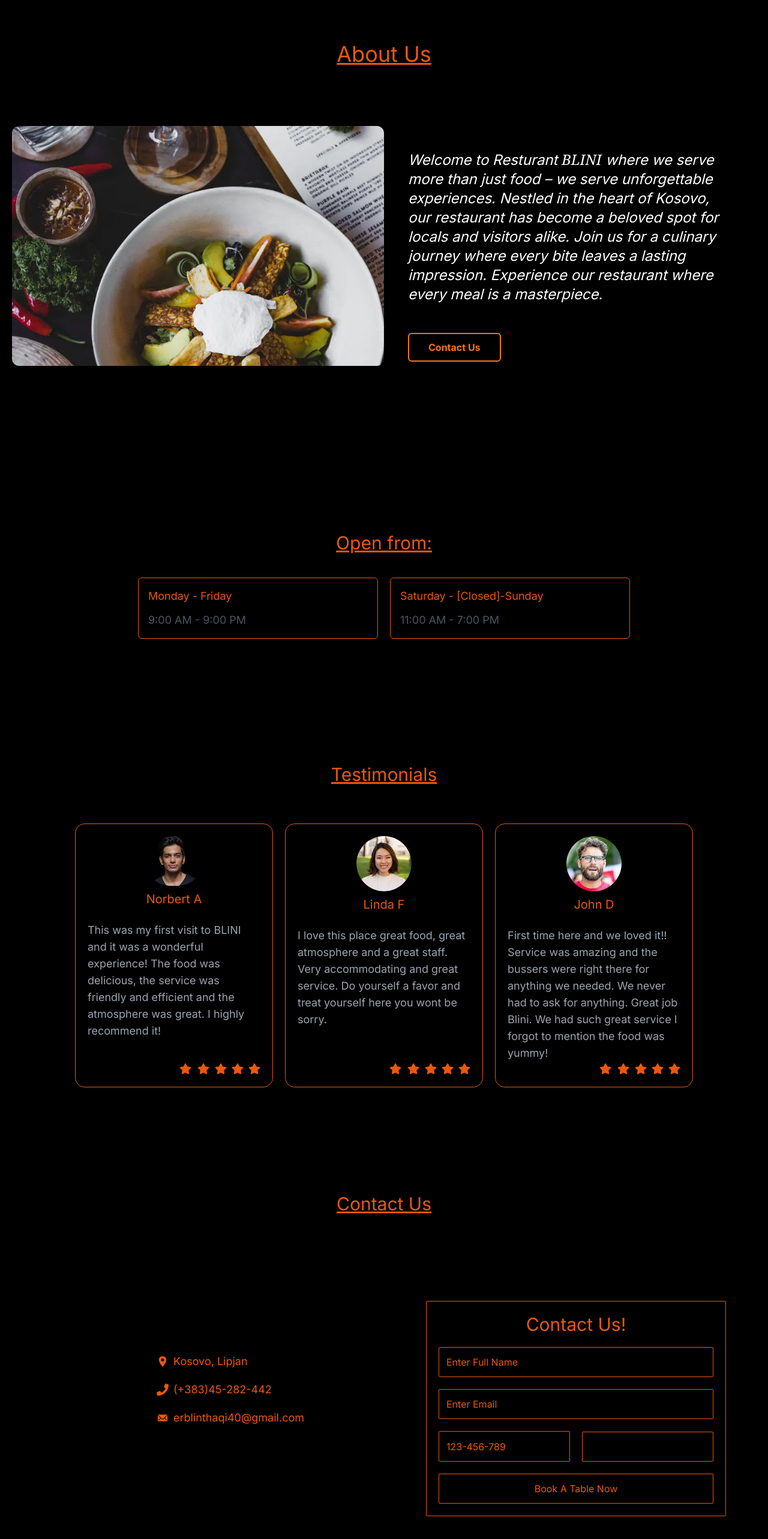
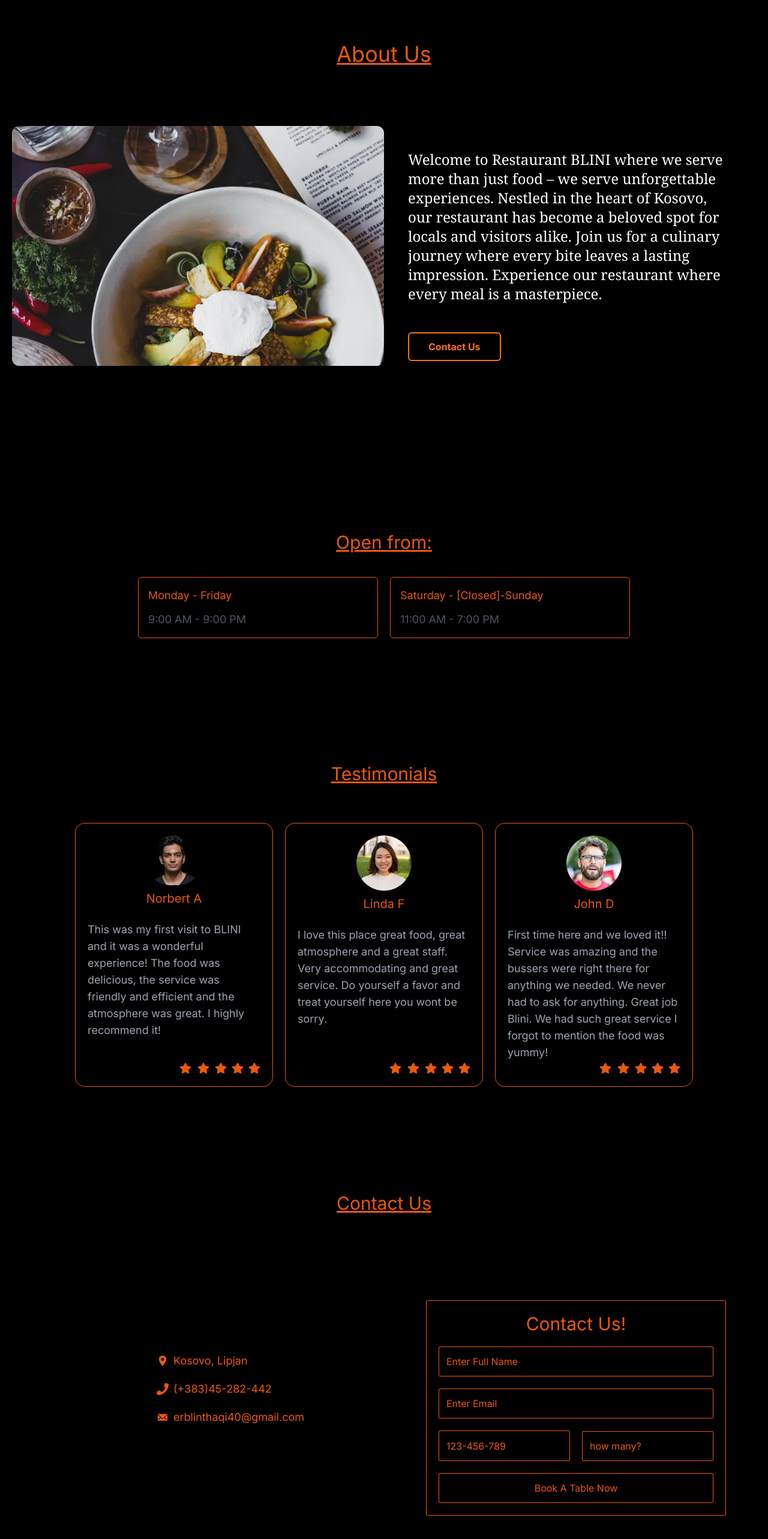
Before and after one commit to XtremeThaqi/Restaurant-App, a Next.js app: page / in a window 1280 px wide. Shown: the part 2614-5180 px from the top of the page at 60% size. Built offline with nearby package versions, Linux system fonts and the light colour scheme.

Commit message:
fixed some responsive etc

```diff
--- a/src/app/components/About.jsx
+++ b/src/app/components/About.jsx
@@ -21,8 +21,8 @@
           transition={{ duration: 1, delay: 0.2 }}
           className="grid grid-cols-2 mt-20 p-5 max-lg:grid-cols-1">
           <Image src={aboutImg} alt="about-img" className="h-[400px] w-full object-cover rounded-xl" />
-          <div className="p-10 flex flex-col items-start gap-2 max-md:p-5">
-            <p className="text-2xl italic text-white max-sm:text-[20px]">Welcome to Resturant <span className="font-serif">BLINI</span> where we serve more than just food – we serve unforgettable experiences. Nestled in the heart of Kosovo, our restaurant has become a beloved spot for locals and visitors alike. Join us for a culinary journey where every bite leaves a lasting impression. Experience our restaurant where every meal is a masterpiece.</p>
+          <div className="p-10 flex flex-col items-start gap-2 max-lg:p-5">
+            <p className="text-2xl text-white font-serif font-medium max-sm:text-[20px]">Welcome to Restaurant <span className="font-serif">BLINI</span> where we serve more than just food – we serve unforgettable experiences. Nestled in the heart of Kosovo, our restaurant has become a beloved spot for locals and visitors alike. Join us for a culinary journey where every bite leaves a lasting impression. Experience our restaurant where every meal is a masterpiece.</p>
             <a href="#contact" className="mt-10 border-2 border-orange-500 text-orange-500 hover:bg-orange-500 hover:text-white font-bold py-[10px] px-8 rounded-md transition-all duration-100 ease-linear max-sm:text-[14px]">Contact Us</a>
           </div>
         </motion.div>
--- a/src/app/components/Contact.jsx
+++ b/src/app/components/Contact.jsx
@@ -42,18 +42,34 @@
                  whileInView={{ opacity: 1, x: 0 }}
                  transition={{ duration: 1, delay: 0.2 }}
                  className="p-5 w-[500px] max-sm:w-[350px] border border-orange-600 rounded-sm mt-16 max-[]:">
-                    <div className="flex justify-center items-center">
+                    <motion.div
+                     initial={{ opacity: 0, x: -50 }}
+                     whileInView={{ opacity: 1, x: 0 }}
+                     transition={{ duration: 1, delay: 0.2 }}
+                    className="flex justify-center items-center">
                         <h2 className="text-orange-600 text-3xl">Contact Us!</h2>
-                    </div>
-                    <div className="mt-5 flex flex-col gap-5">
+                    </motion.div>
+                    <motion.div
+                     initial={{ opacity: 0, x: -50 }}
+                     whileInView={{ opacity: 1, x: 0 }}
+                     transition={{ duration: 1, delay: 0.2 }}
+                     className="mt-5 flex flex-col gap-5">
                         <input type="text" id="text" placeholder="Enter Full Name" className="p-3 bg-transparent outline-none text-orange-600 rounded-sm border border-orange-600 focus:border-2 placeholder:text-orange-600" required/>
                         <input type="email" inputMode="email" id="email" placeholder="Enter Email" className="p-3 bg-transparent outline-none text-orange-600 rounded-sm border border-orange-600 focus:border-2 placeholder:text-orange-600" required/>
-                    </div>
-                    <div className="grid grid-cols-2 mt-5 gap-5">
+                    </motion.div>
+                    <motion.div
+                     initial={{ opacity: 0, x: -50 }}
+                     whileInView={{ opacity: 1, x: 0 }}
+                     transition={{ duration: 1, delay: 0.2 }}
+                     className="grid grid-cols-2 mt-5 gap-5">
                         <input type="tel" inputMode="tel" placeholder="123-456-789" className="p-3 bg-transparent outline-none text-orange-600 rounded-sm border border-orange-600 focus:border-2 placeholder:text-orange-600" required/>
-                        <input type="text" inputMode="numeric" className="mt-[1px] bg-transparent border border-orange-600 text-orange-600 outline-none p-3 placeholder:text-orange-600 overflow-hidden resize-none rounded-sm focus:border-2" />
-                    </div>
-                    <button className="w-full p-3 text-orange-600 bg-transparent border rounded-sm border-orange-600 mt-5">Book A Table Now</button>
+                        <input type="text" inputMode="numeric" placeholder="how many?" className="mt-[1px] bg-transparent border border-orange-600 text-orange-600 outline-none p-3 placeholder:text-orange-600 overflow-hidden resize-none rounded-sm focus:border-2" />
+                    </motion.div>
+                    <motion.button
+                     initial={{ opacity: 0, x: -50 }}
+                     whileInView={{ opacity: 1, x: 0 }}
+                     transition={{ duration: 1, delay: 0.2 }}
+                     className="w-full p-3 text-orange-600 bg-transparent border rounded-sm border-orange-600 mt-5">Book A Table Now</motion.button>
                 </motion.form>
             </div>
         </div>
--- a/src/app/components/Food.jsx
+++ b/src/app/components/Food.jsx
@@ -73,8 +73,9 @@
                         <motion.div
                          initial={{ opacity: 0, y: 50 }}
                          whileInView={{ opacity: 1, y: 0 }}
-                        transition={{ duration: 0, delay: 0.1 }}
-                        key={food.id} className="p-4 border border-zinc-600 rounded-lg hover:scale-105 transition-all duration-300 ease-linear">
+                         transition={{ duration: 0, delay: 0.3 }}
+                         whileHover={{ scale: 1.05 }}
+                         key={food.id} className="p-4 border border-zinc-600 rounded-lg duration-300">
                             <Image src={food.image} alt={food.name} className="w-full h-40 object-cover pointer-events-none"/>
                             <div className="relative py-3 h-[160px] max-w-[300px]">
                                 <h2 className="text-2xl mb-1 text-orange-600">{food.name}</h2>
```
Lines whose indentation alone changed are shown as unchanged.
